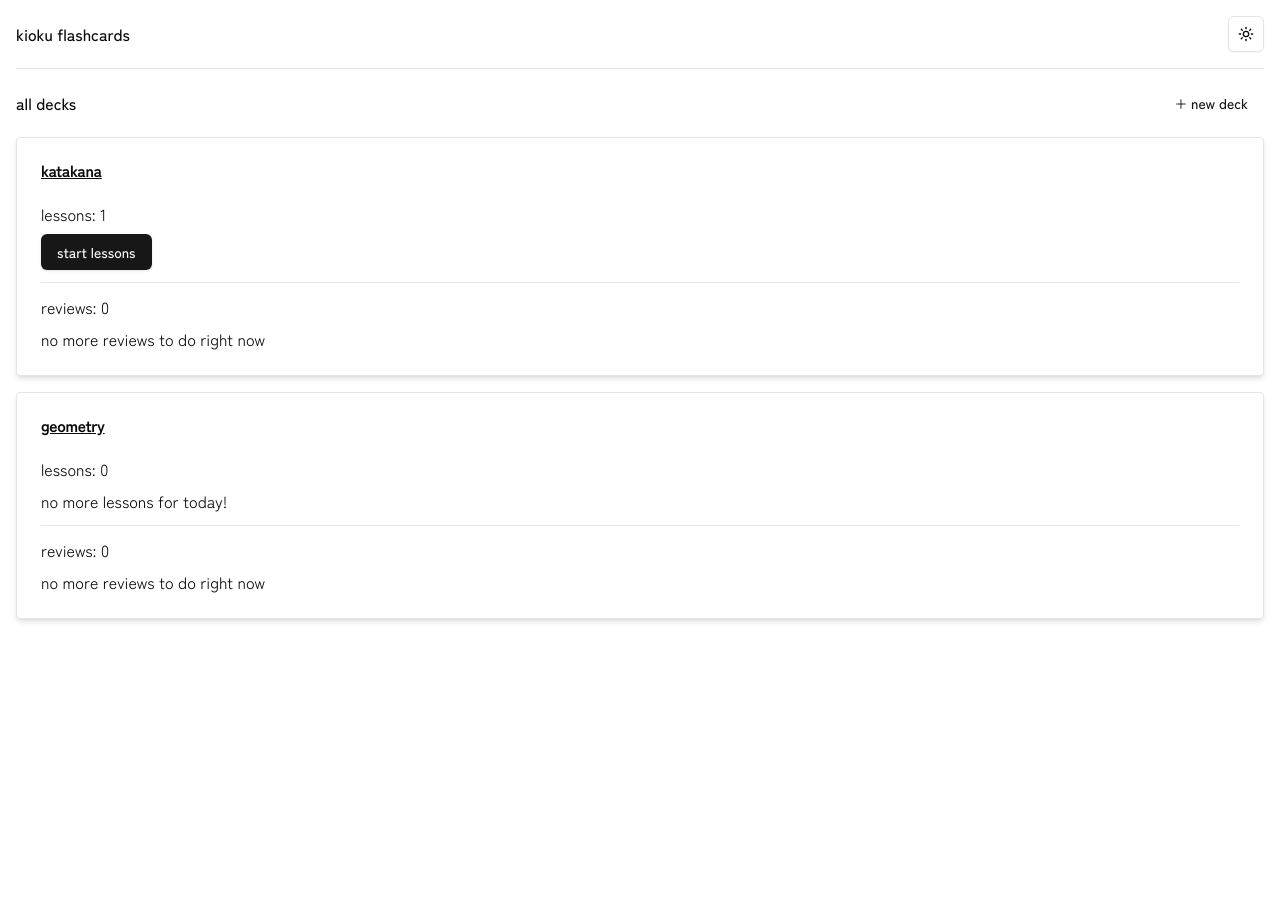
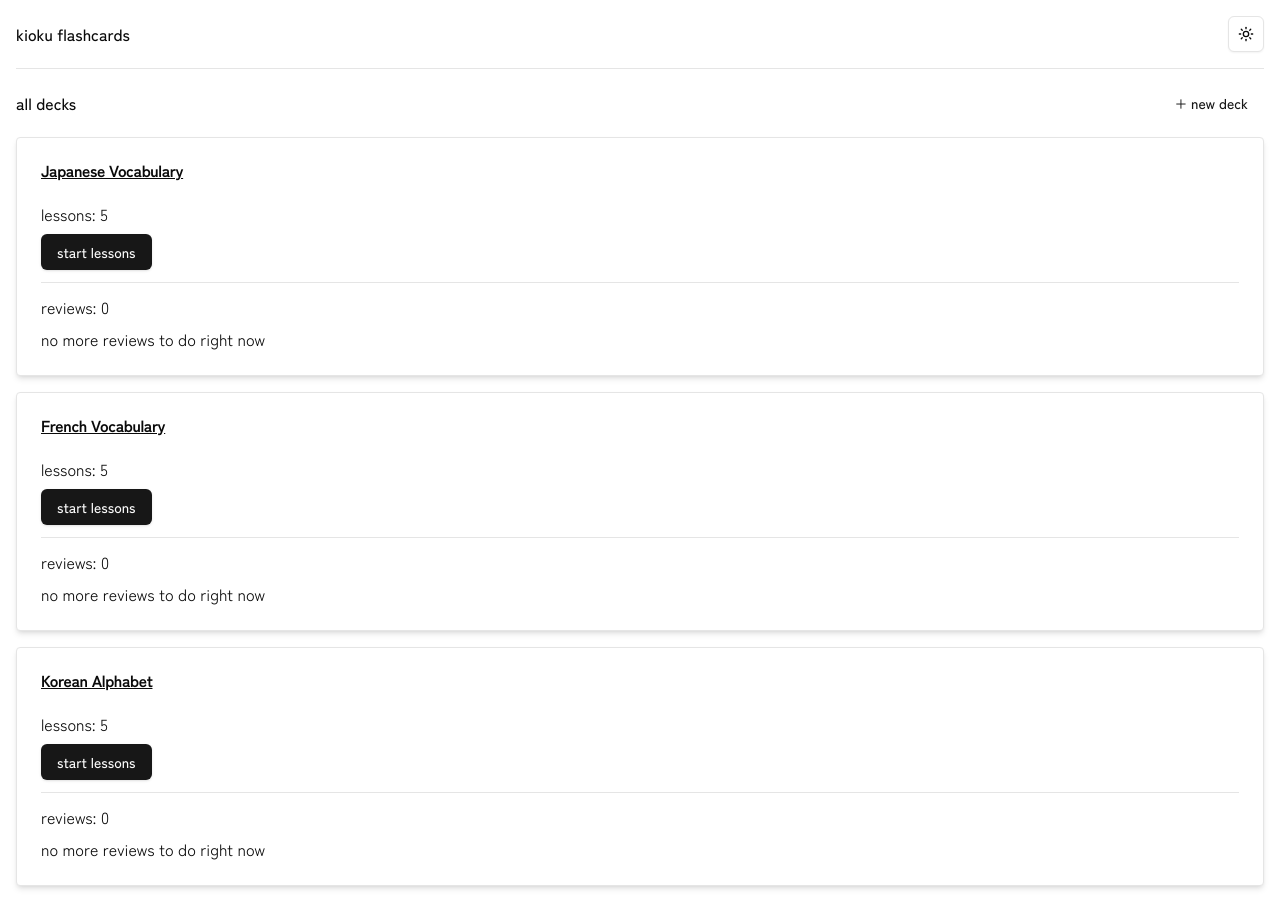
Before and after one commit to alex-avila/flashcards-srs, a Next.js app: page / in a window 1280 px wide. Before the commit the page ends 800 px from the top, so only its background shows below. Built offline with nearby package versions, Linux system fonts and the light colour scheme.

Commit message:
feat: add some sample data, sample schemas, and a view deck page
re #3

```diff
--- /dev/null
+++ b/app/decks/[id]/page.tsx
@@ -0,0 +1,11 @@
+import { decks } from "@/db/placeholder"
+export default async function ViewDeckPage({
+  params,
+}: {
+  params: Promise<{ id: string }>
+}) {
+  const id = (await params).id
+  const deck = decks.find(deck => deck.id === id)
+  // handle scenario in which deck isn't found based on id param
+  return <div>View: {deck?.name}</div>
+}
--- a/components/ui/decks.tsx
+++ b/components/ui/decks.tsx
@@ -1,24 +1,7 @@
 import Link from "next/link"
 import { Card, CardContent, CardHeader, CardTitle } from "@/components/ui/card"
 import { Button } from "@/components/ui/button"
-
-const decks = [
-  {
-    name: "katakana",
-    cards: [
-      {
-        front: "ア",
-        back: "a",
-        level: 0,
-        lastReviewed: null,
-      },
-    ],
-  },
-  {
-    name: "geometry",
-    cards: [],
-  },
-]
+import { decks, cards } from "@/db/placeholder"
 
 export default function Decks() {
   // TODO: add actual links to dynamic route segments and stuff
@@ -31,18 +14,19 @@ export default function Decks() {
         </Button>
       </div>
       {decks.map(deck => {
-        const lessonsCount = deck.cards.filter(
-          card => card.lastReviewed === null
+        const deckCards = cards.filter(card => card.deck_id === deck.id)
+        const lessonsCount = deckCards.filter(
+          card => card.last_correct_date === null
         ).length
-        const reviewsCount = deck.cards.filter(
-          card => card.lastReviewed !== null
+        const reviewsCount = deckCards.filter(
+          card => card.last_correct_date !== null
         ).length
 
         return (
           <Card key={deck.name}>
             <CardHeader>
               <CardTitle>
-                <Link href="/" className="underline">
+                <Link href={`/decks/${deck.id}`} className="underline">
                   <h3>{deck.name}</h3>
                 </Link>
               </CardTitle>
--- /dev/null
+++ b/db/placeholder.ts
@@ -0,0 +1,205 @@
+import { User, Deck, Card } from "@/db/schema"
+
+export const users: User[] = [
+  {
+    id: "user-001",
+    username: "language_learner",
+    password: "pass123",
+    email: "learner@example.com",
+    created_at: "2024-11-21T10:00:00Z",
+  },
+]
+
+export const decks: Deck[] = [
+  {
+    id: "deck-001",
+    user_id: "user-001",
+    name: "Japanese Vocabulary",
+    lessons_per_day: 15,
+    lessons_batch_size: 5,
+  },
+  {
+    id: "deck-002",
+    user_id: "user-001",
+    name: "French Vocabulary",
+    lessons_per_day: 25,
+    lessons_batch_size: 6,
+  },
+  {
+    id: "deck-003",
+    user_id: "user-001",
+    name: "Korean Alphabet",
+    lessons_per_day: 10,
+    lessons_batch_size: 3,
+  },
+]
+
+export const cards: Card[] = [
+  {
+    id: "card-001",
+    deck_id: "deck-001",
+    front: "犬 (いぬ)",
+    back: "Dog",
+    context: "Common pet",
+    level: 1,
+    last_correct_date: null,
+    next_review_date: null,
+    learned_date: null,
+  },
+  {
+    id: "card-002",
+    deck_id: "deck-001",
+    front: "猫 (ねこ)",
+    back: "Cat",
+    context: "Popular animal",
+    level: 1,
+    last_correct_date: null,
+    next_review_date: null,
+    learned_date: null,
+  },
+  {
+    id: "card-003",
+    deck_id: "deck-001",
+    front: "水 (みず)",
+    back: "Water",
+    context: "Drinkable",
+    level: 1,
+    last_correct_date: null,
+    next_review_date: null,
+    learned_date: null,
+  },
+  {
+    id: "card-004",
+    deck_id: "deck-001",
+    front: "空 (そら)",
+    back: "Sky",
+    context: "Blue on a clear day",
+    level: 1,
+    last_correct_date: null,
+    next_review_date: null,
+    learned_date: null,
+  },
+  {
+    id: "card-005",
+    deck_id: "deck-001",
+    front: "ありがとう",
+    back: "Thank you",
+    context: "Polite expression",
+    level: 1,
+    last_correct_date: null,
+    next_review_date: null,
+    learned_date: null,
+  },
+
+  {
+    id: "card-006",
+    deck_id: "deck-002",
+    front: "Bonjour",
+    back: "Hello",
+    context: "Greeting",
+    level: 1,
+    last_correct_date: null,
+    next_review_date: null,
+    learned_date: null,
+  },
+  {
+    id: "card-007",
+    deck_id: "deck-002",
+    front: "Merci",
+    back: "Thank you",
+    context: "Polite expression",
+    level: 1,
+    last_correct_date: null,
+    next_review_date: null,
+    learned_date: null,
+  },
+  {
+    id: "card-008",
+    deck_id: "deck-002",
+    front: "Chien",
+    back: "Dog",
+    context: "Animal",
+    level: 1,
+    last_correct_date: null,
+    next_review_date: null,
+    learned_date: null,
+  },
+  {
+    id: "card-009",
+    deck_id: "deck-002",
+    front: "Chat",
+    back: "Cat",
+    context: "Pet",
+    level: 1,
+    last_correct_date: null,
+    next_review_date: null,
+    learned_date: null,
+  },
+  {
+    id: "card-010",
+    deck_id: "deck-002",
+    front: "Eau",
+    back: "Water",
+    context: "Essential for life",
+    level: 1,
+    last_correct_date: null,
+    next_review_date: null,
+    learned_date: null,
+  },
+
+  {
+    id: "card-011",
+    deck_id: "deck-003",
+    front: "ㄱ",
+    back: "g/k",
+    context: "Consonant",
+    level: 1,
+    last_correct_date: null,
+    next_review_date: null,
+    learned_date: null,
+  },
+  {
+    id: "card-012",
+    deck_id: "deck-003",
+    front: "ㄴ",
+    back: "n",
+    context: "Consonant",
+    level: 1,
+    last_correct_date: null,
+    next_review_date: null,
+    learned_date: null,
+  },
+  {
+    id: "card-013",
+    deck_id: "deck-003",
+    front: "ㄷ",
+    back: "d/t",
+    context: "Consonant",
+    level: 1,
+    last_correct_date: null,
+    next_review_date: null,
+    learned_date: null,
+  },
+  {
+    id: "card-014",
+    deck_id: "deck-003",
+    front: "ㅏ",
+    back: "a",
+    context: "Vowel",
+    level: 1,
+    last_correct_date: null,
+    next_review_date: null,
+    learned_date: null,
+  },
+  {
+    id: "card-015",
+    deck_id: "deck-003",
+    front: "ㅗ",
+    back: "o",
+    context: "Vowel",
+    level: 1,
+    last_correct_date: null,
+    next_review_date: null,
+    learned_date: null,
+  },
+]
--- /dev/null
+++ b/db/schema.ts
@@ -0,0 +1,38 @@
+// sample data for now, will connect using drizzle and something like neon or supabase later
+export type User = {
+  id: string
+  username: string
+  password: string
+  email?: string
+  created_at: string
+}
+
+export type Deck = {
+  id: string
+  name: string
+  description?: string
+  lessons_per_day: number
+  lessons_batch_size: number
+  user_id: string
+}
+
+// remember that this should basically represent like a vocab word and info
+export type Card = {
+  id: string
+  deck_id: string
+  front: string
+  back: string
+  context: string
+  level: number
+  last_correct_date: string | null
+  next_review_date: string | null
+  learned_date: string | null
+}
+
+// maybe in the future add a sessions table/type or some sort of record to keep track of when cards were answered correctly or incorrectly
+// however...
+// remember that the purpose of this app is basically to be as if you could have physical flashcards
+// and each flashcard is like a mini tablet that keeps track of their own level internally and when it's next due (little light indicator of when they're due)
+// ...
+// if you wanted more advanced features, you'd have to buy a new set of new cards with the new features
+// for now let's keep it simple
```
